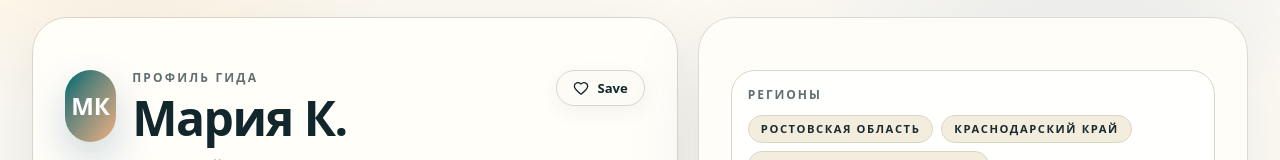
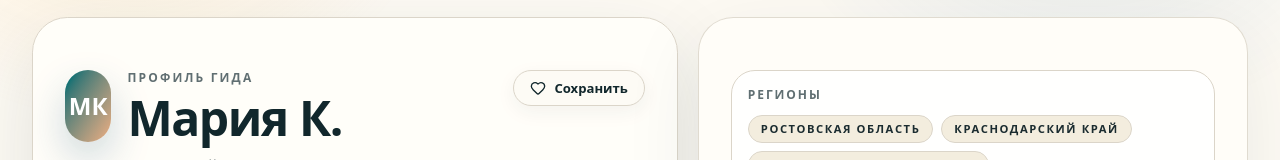
Before and after one commit to s6s8/provodnik.app, a Next.js app: page /guides/maria-rostov in a window 1280 px wide. Shown: the part 224-384 px from the top of the page. Built offline with nearby package versions, Linux system fonts and the light colour scheme; no server answers; the database is empty.

Commit message:
Fix page2 order and favorite hydration

```diff
--- a/src/app/(public)/page2/page.tsx
+++ b/src/app/(public)/page2/page.tsx
@@ -14,8 +14,8 @@ import { PublicListingCard } from "@/features/listings/components/public/public-
 export default function PageTwoHomePage() {
   return (
     <>
+      <LayoutGridShowcase />
       <HeroSection />
-      <LayoutGridShowcase />
       <section className="space-y-6">
         <div className="flex flex-col gap-4 sm:flex-row sm:items-end sm:justify-between">
           <div className="space-y-2">
--- a/src/components/shared/favorite-toggle.tsx
+++ b/src/components/shared/favorite-toggle.tsx
@@ -31,7 +31,7 @@ export function FavoriteToggle({
   className?: string;
 }) {
   const userId = React.useMemo(() => getActiveFavoritesUserId(), []);
-  const [saved, setSaved] = React.useState(() => isFavorite(userId, targetType, slug));
+  const [saved, setSaved] = React.useState(false);
   const [usesBackend, setUsesBackend] = React.useState(false);
 
   React.useEffect(() => {
@@ -108,7 +108,7 @@ export function FavoriteToggle({
         className={cn("size-4", saved && "fill-current")}
         aria-hidden="true"
       />
-      {saved ? "Saved" : "Save"}
+      {saved ? "Сохранено" : "Сохранить"}
     </Button>
   );
 }
```
